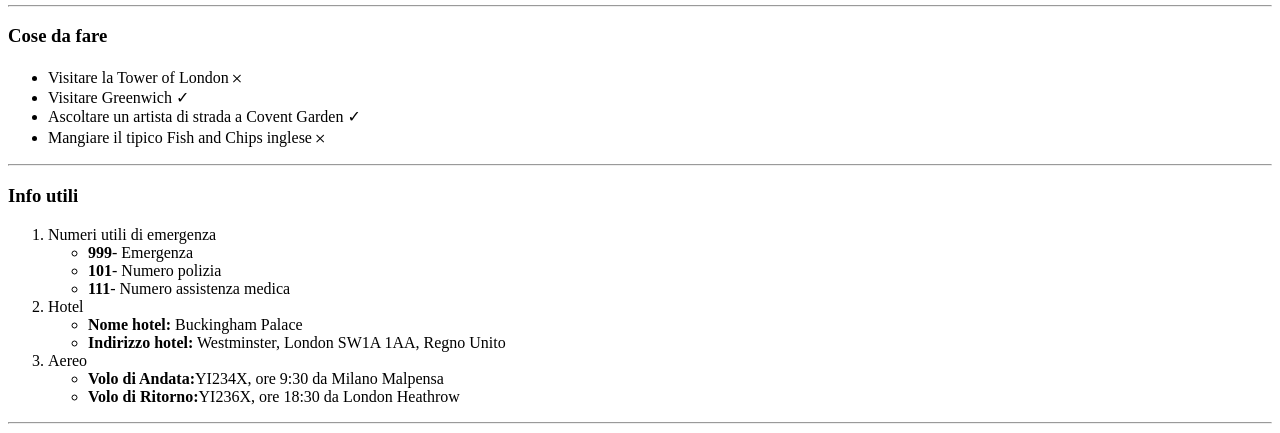
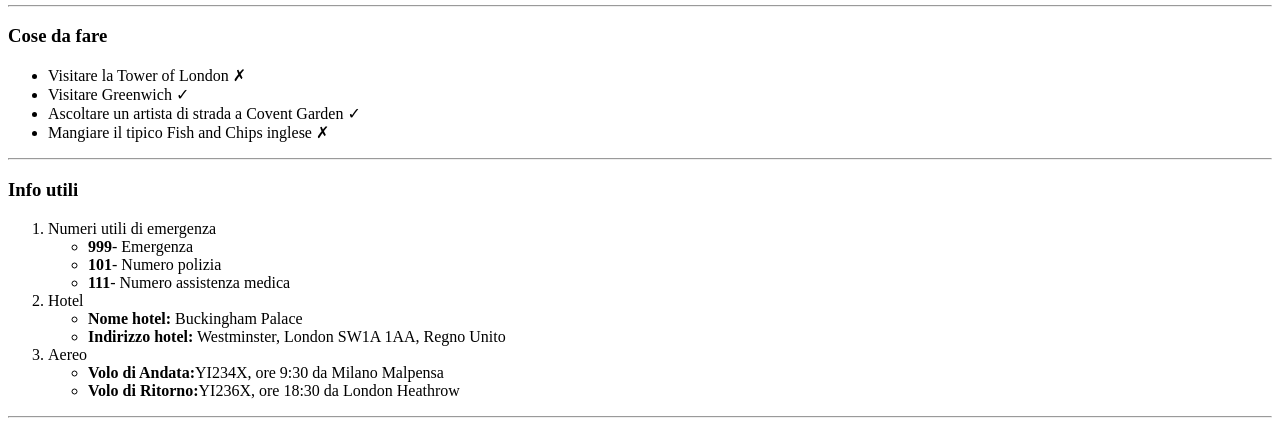
Before and after one commit to DavidIncarbone/html-london-trip, a plain HTML site: page index.html in a window 1280 px wide. Shown: the part 876-1309 px from the top of the page. Drawn offline with Linux system fonts and the light colour scheme.

Commit message:
Fixed "not done" symbol.

```diff
--- a/index.html
+++ b/index.html
@@ -54,10 +54,10 @@
     <section>
         <h3>Cose da fare</h3>
         <ul>
-            <li>Visitare la Tower of London &#x10102</li>
+            <li>Visitare la Tower of London &#x2717</li>
             <li>Visitare Greenwich &#x2713</li>
             <li>Ascoltare un artista di strada a Covent Garden &#x2713</li>
-            <li>Mangiare il tipico Fish and Chips inglese &#x10102</li>
+            <li>Mangiare il tipico Fish and Chips inglese &#x2717</li>
         </ul>
         <hr>
     </section>
```
